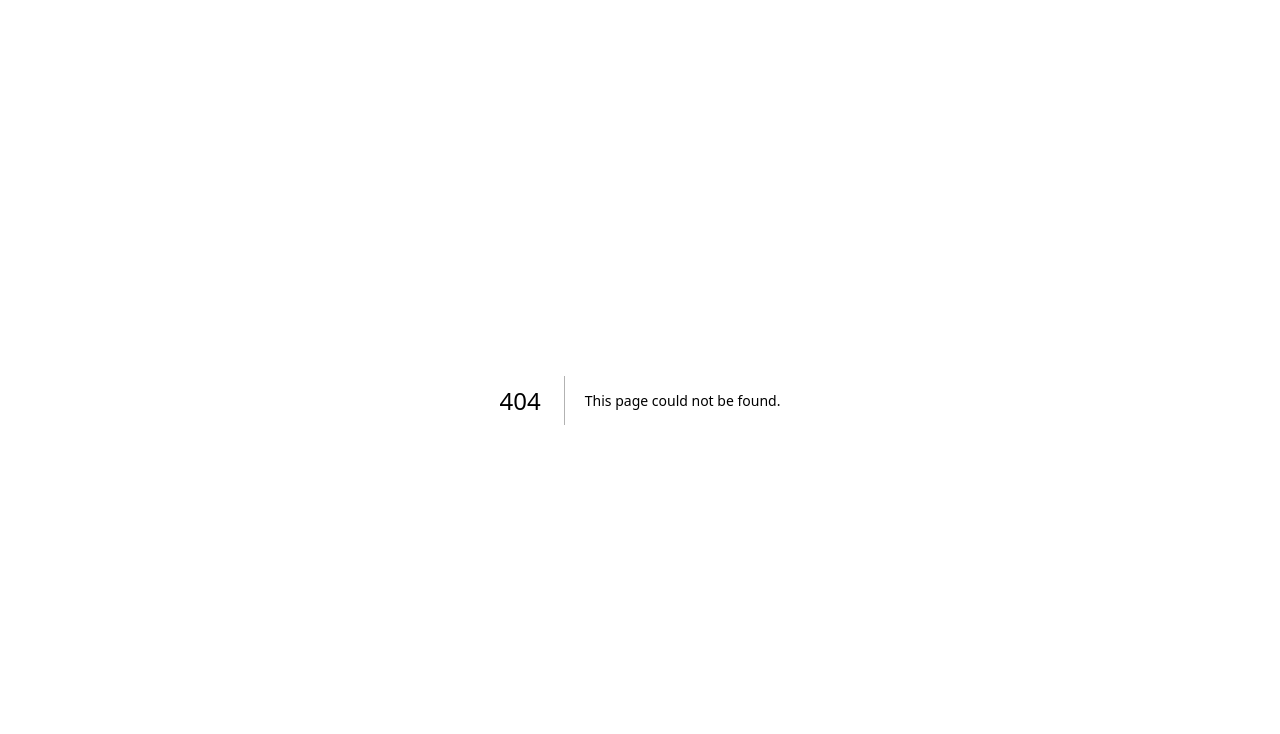
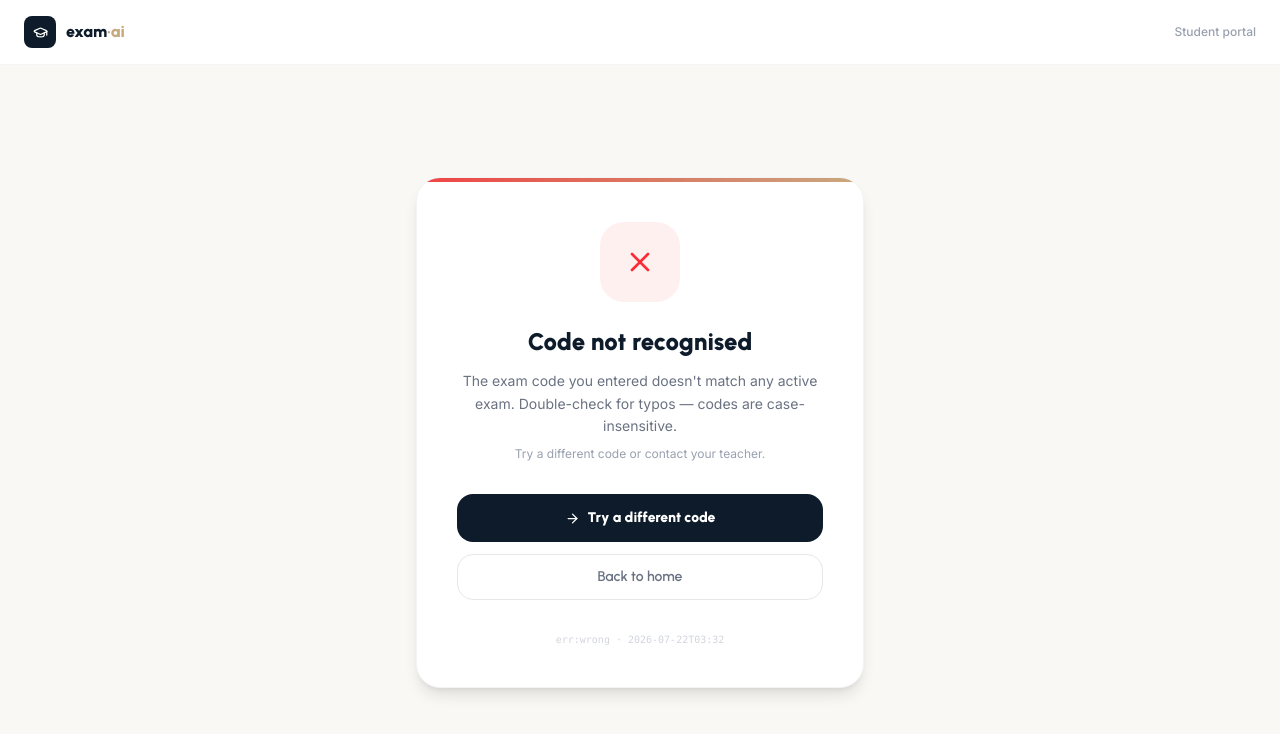
Before and after one commit to phornsinet1302/online_exam, a Next.js app in the folder frontend/: page /student/invalid in a window 1280 px wide. Before the commit this address had no page. Shown: the top 734 px of the page. Built offline with nearby package versions, Linux system fonts and the light colour scheme.

Commit message:
Add student invalid exam screen route

```diff
--- /dev/null
+++ b/frontend/src/app/student/invalid/page.tsx
@@ -0,0 +1,5 @@
+import { ExamInvalid } from "../../App";
+
+export default function StudentInvalidPage() {
+  return <ExamInvalid />;
+}
```
